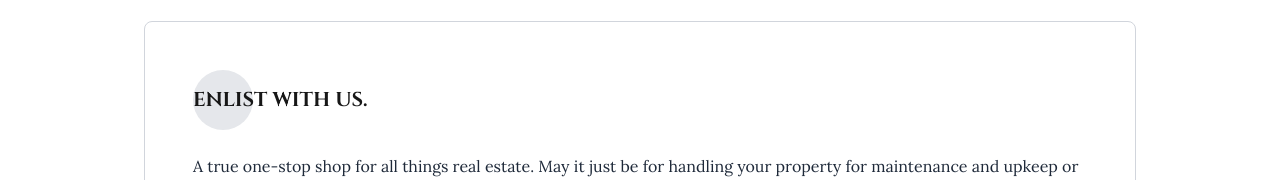
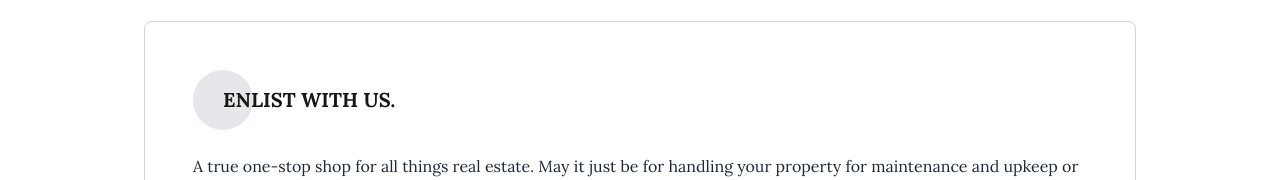
Before and after one commit to Empyrean25/empyrean, a Next.js app: page /on-work/services/property-owner in a window 1280 px wide. Shown: the part 359-539 px from the top of the page. Built offline with nearby package versions, Linux system fonts and the light colour scheme.

Commit message:
Update content-card.tsx

```diff
--- a/src/components/content-card.tsx
+++ b/src/components/content-card.tsx
@@ -17,8 +17,12 @@ export function ContentCard({
     >
       <div className="flex flex-col md:items-start gap-6">
         <div className="flex items-center gap-4">
-          <div className="bg-gray-200 rounded-full relative min-w-[60px] h-[60px]"></div>
-          <h3 className="absolute text-xl font-bold uppercase">{title}</h3>
+          <div className="relative min-w-[60px] h-[60px]">
+            <div className="bg-gray-200 rounded-full w-full h-full"></div>
+            <div className="absolute top-1/2 left-1/2 -translate-y-1/2 text-xl font-bold uppercase whitespace-nowrap">
+              {title}
+            </div>
+          </div>
         </div>
         <p className="text-gray-800">{description}</p>
       </div>
```
